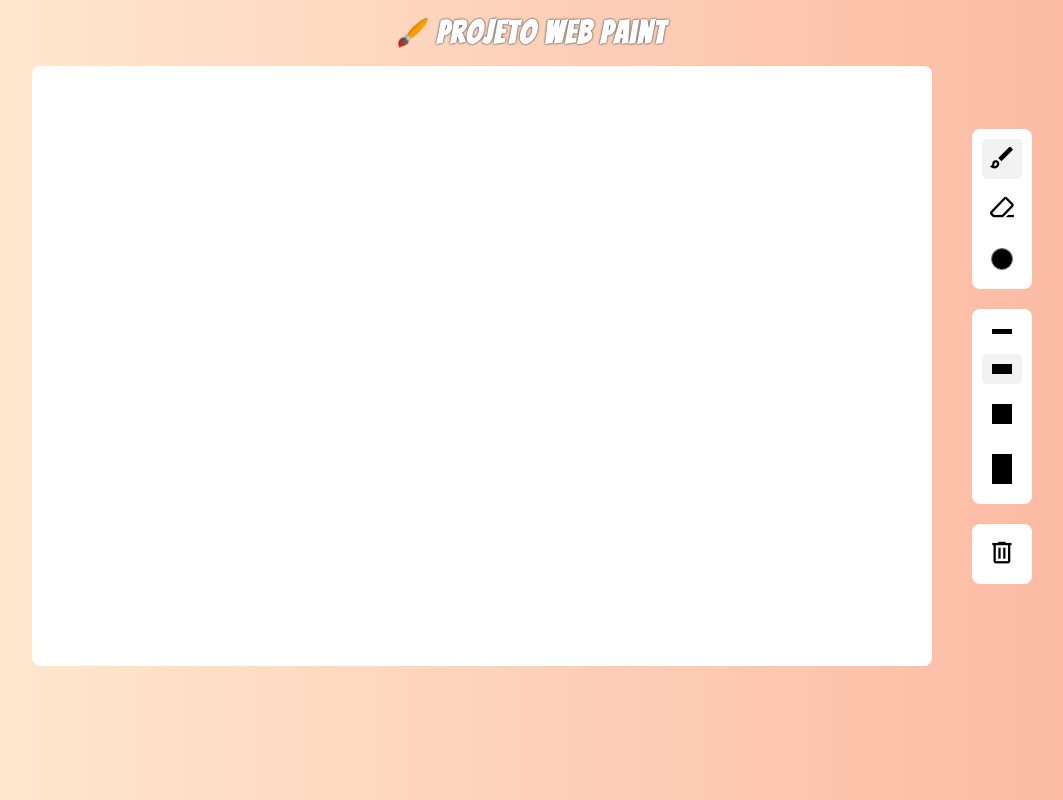
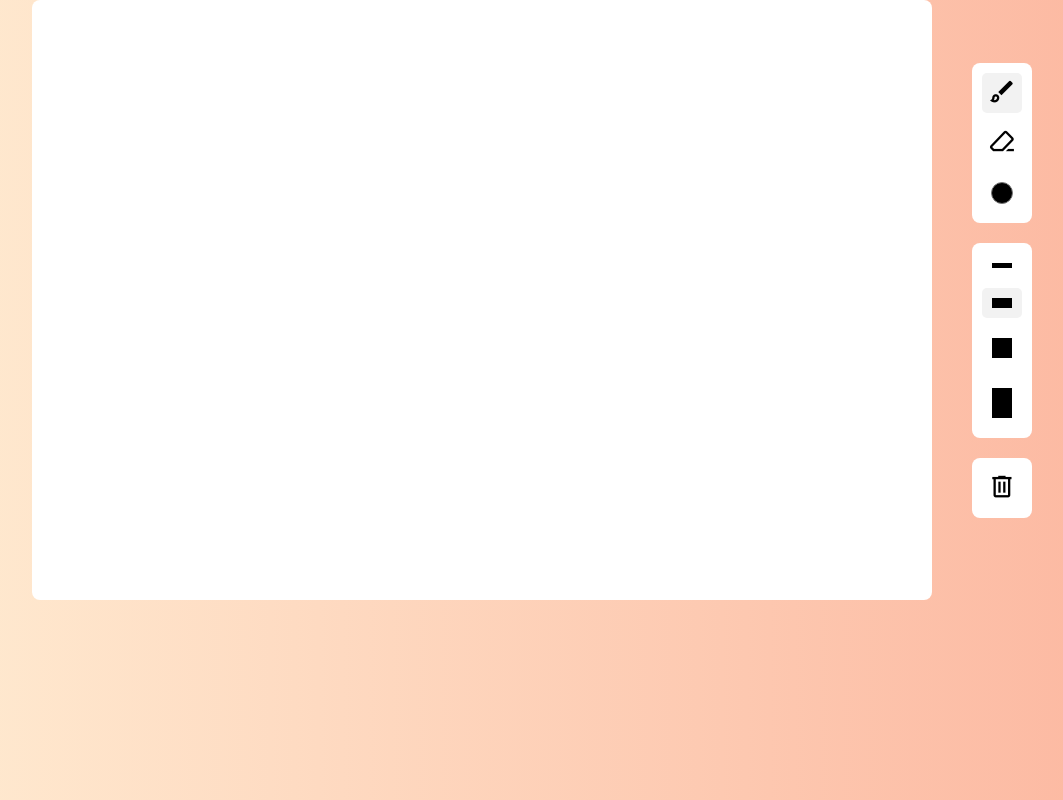
Before and after one commit to souzajv/ProjetoWebPaint, a plain HTML site: page index.html in a window 1280 px wide. Shown: the whole page, without its empty margins (108-1171 px from the left). Drawn offline with nearby package versions, Linux system fonts and the light colour scheme; a web font is replaced by a local one.

Commit message:
finalização do projeto

```diff
--- a/index.html
+++ b/index.html
@@ -12,10 +12,6 @@
         <title>Web Paint</title>
     </head>
     <body>
-        <div id="title">
-            <img src="./assets/pincel.png" alt="imagem de um pincel">
-            <h1>Projeto Web Paint</h1>
-        </div>
         <section class="container">
             <canvas width="900" height="600"></canvas>
             <div>
--- a/styles.css
+++ b/styles.css
@@ -10,24 +10,6 @@ canvas {
     background-color: white;
     border-radius: 8px;
     box-shadow: 0 0 5px rgba (0, 0, 0, 0.1);
-}
-#title {
-    display: flex;
-    flex-direction: row;
-    justify-content: center;
-    align-items: center;
-    gap: 8px;
-}
-h1 {
-    padding: 16px 0;
-    color: white;
-    text-shadow: 0 0 2px black;
-    font-family: 'Bangers', cursive;
-    letter-spacing: 1.5px;
-}
-img {
-    width: 30px;
-    height: 30px;
 }
 .container {
     width: 100%;
```
